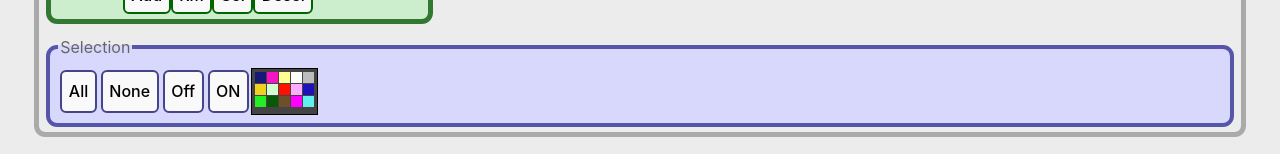
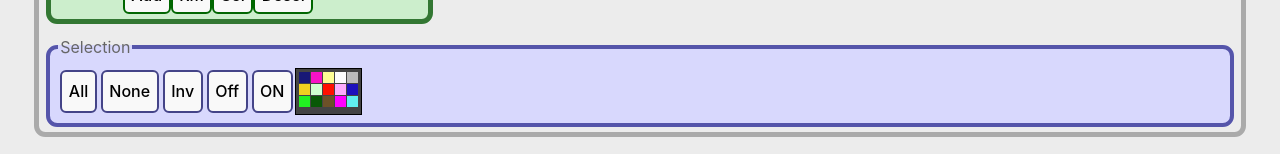
Before and after one commit to darenw/WebPhue, a Svelte app: page / in a window 1280 px wide. Shown: the part 271-425 px from the top of the page. Built offline with nearby package versions, Linux system fonts and the light colour scheme; no server answers.

Commit message:
Added invert selections button to blue button bar

```diff
--- a/src/App.svelte
+++ b/src/App.svelte
@@ -74,9 +74,15 @@ function updateAllBulbColorsFromReality()  {
   }
 
 
-  function setSelectionAll(want)  {
+ function setSelectionAll(want)  {
     for (let b of all_bulbs)   {
-        b.selected = want;
+        if (b.available)  {
+            if (want <0) {
+                    b.selected = !b.selected;
+            } else {
+                b.selected = want;
+            }
+        }
     }
   }
 
@@ -248,13 +254,14 @@ function test_FillHydraGroup(ev)  {
                     on:takesel={ ()=>{feedGroup(group_all)} }
                     on:rmsel={ ()=>{rmBulbFromGroup(group_all)} }
                     name="All">
-            Does this appear anywhere?
+
         </Group>
 
         <fieldset class="buttonbunch">
             <legend>Selection</legend>
             <button on:click={ () => setSelectionAll(true)}>All</button>
             <button on:click={ () => setSelectionAll(false)}>None</button>
+            <button on:click={ () => setSelectionAll(-1)}>Inv</button>
             <button on:click={ () => setSelBulbs({"on":false} )}>Off</button>
             <button on:click={ () => setSelBulbs({"on":true} )} >ON</button>
             <TinyColorButtons  on:color_chosen={tinyColorChosenSelected} />
```
